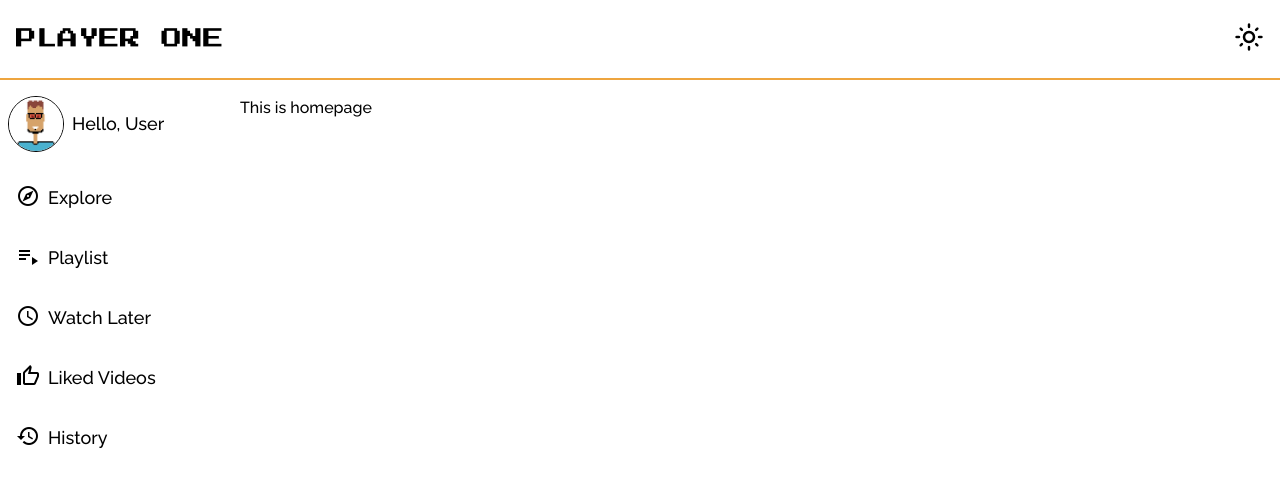
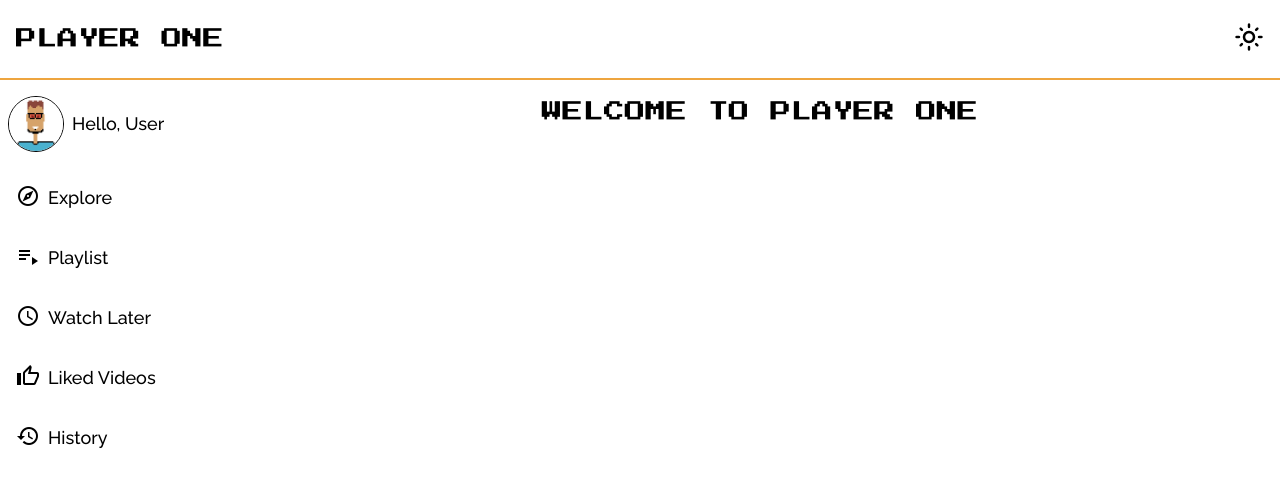
Before and after one commit to TejasShekar/PlayerOne, a React (Create React App) app: page / in a window 1280 px wide. Shown: the top 486 px of the page. Built offline with nearby package versions, Linux system fonts and the light colour scheme; what miragejs would draw is missing.

Commit message:
feat: add placeholder welcome text

```diff
--- a/src/App.js
+++ b/src/App.js
@@ -20,7 +20,6 @@ function App() {
       <NavBar theme={{darkTheme, setDarkTheme}} />
       <div className="w-full h-full grid grid-flow-col grid-cols-[15rem,1fr] pt-4 dark:bg-[#252525] dark:text-white">
         <SideBar />
-        <div className=" mx-auto w-full">
         <Routes>
           <Route path="/" element={<HomePage />} />
           <Route path="/explore" element={<Explore />} />
@@ -32,7 +31,6 @@ function App() {
         </Routes>
       </div>
     </div>
-    </div>
   );
 }
 
--- a/src/pages/HomePage.jsx
+++ b/src/pages/HomePage.jsx
@@ -1,7 +1,9 @@
 export const HomePage = () => {
   return (
     <main>
-      <h1>This is homepage</h1>
+      <h1 className=" font-['Press_Start_2P'] text-[1.3rem] text-center">
+        WELCOME TO PLAYER ONE
+      </h1>
     </main>
   );
 };
```
Lines whose indentation alone changed are shown as unchanged.
